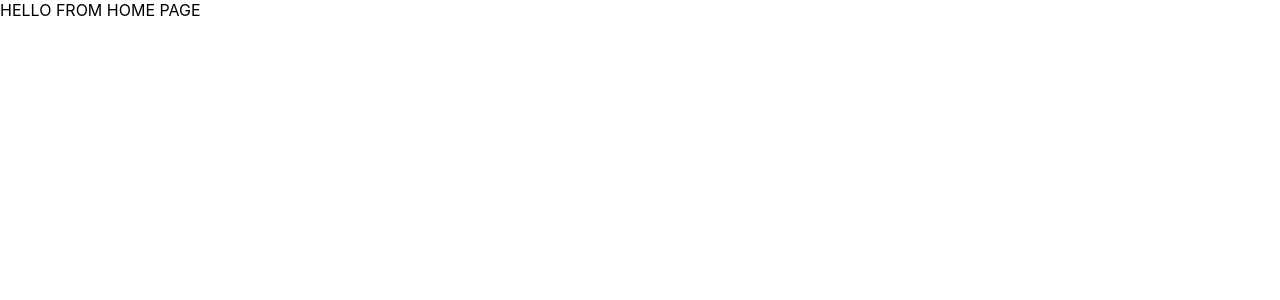
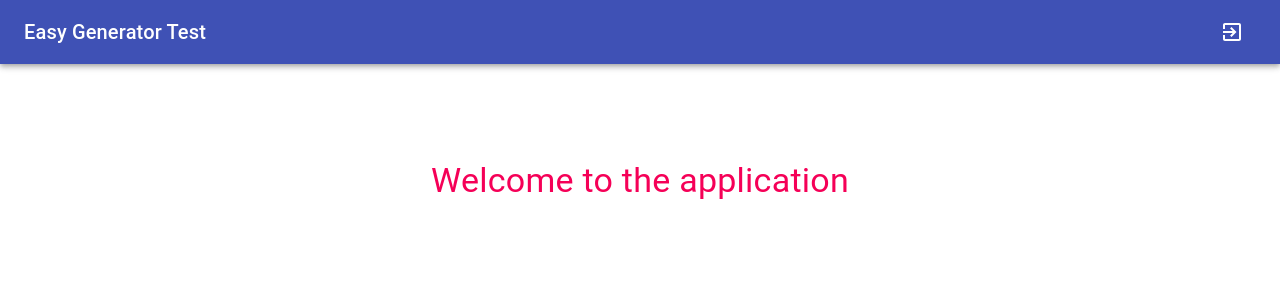
Before and after one commit to hammadahmad120/Basic-Auth-FE, a React (Create React App) app: page /dashboard in a window 1280 px wide. Shown: the top 300 px of the page. Built offline with nearby package versions, Linux system fonts and the light colour scheme; no server answers; sample sign-in values are in the browser's storage; the HTML template or start-up script is replaced by a standard one.

Commit message:
dashboard page

```diff
--- a/src/components/context/UserContextProvider.tsx
+++ b/src/components/context/UserContextProvider.tsx
@@ -4,7 +4,7 @@ import { IUserDataLocalStorage, getLoggedInUser } from "../../services/authServi
 interface UserContextProviderProps{
     user: IUserDataLocalStorage | null;
 }
-const UserContext = React.createContext(getLoggedInUser());
+export const UserContext = React.createContext(getLoggedInUser());
 
 const UserContextPovider: React.FC<React.PropsWithChildren<UserContextProviderProps>> = ({ user, children }) => {
   return <UserContext.Provider value={user}>{children}</UserContext.Provider>;
--- a/src/containers/dashboard/Dashboard.tsx
+++ b/src/containers/dashboard/Dashboard.tsx
@@ -1,11 +1,121 @@
-import React, { Component, FC } from "react";
+import React, { FC, useContext, useEffect, useState } from "react";
+import clsx from "clsx";
+import { makeStyles } from "@material-ui/core/styles";
+import Drawer from "@material-ui/core/Drawer";
+import AppBar from "@material-ui/core/AppBar";
+import Toolbar from "@material-ui/core/Toolbar";
+import Typography from "@material-ui/core/Typography";
+import Divider from "@material-ui/core/Divider";
+import IconButton from "@material-ui/core/IconButton";
+import Badge from "@material-ui/core/Badge";
+import MenuIcon from "@material-ui/icons/Menu";
+import ChevronLeftIcon from "@material-ui/icons/ChevronLeft";
+import NotificationsIcon from "@material-ui/icons/Notifications";
+import ExitToAppIcon from "@material-ui/icons/ExitToApp";
 
-const Dashboard: FC = ()=> {
-    return (
-      <div>
-        <div>HELLO FROM HOME PAGE</div>
-      </div>
-    );
+import Chip from "@material-ui/core/Chip";
+import FaceIcon from "@material-ui/icons/Face";
+import { User, getUser, userLogout } from "../../services/authServices";
+import { AuthAxios } from "../../services/axiosConfig";
+import Spinner from "../../components/shared/spinner/Spinner";
+
+const useStyles = makeStyles((theme) => ({
+  root: {
+    display: "flex",
+    alignItems: "center",
+    justifyContent:"center"
+  },
+  toolbar: {
+    paddingRight: 24,
+  },
+  appBar: {
+    zIndex: theme.zIndex.drawer + 1,
+    transition: theme.transitions.create(["width", "margin"], {
+      easing: theme.transitions.easing.sharp,
+      duration: theme.transitions.duration.leavingScreen,
+    }),
+  },
+  title: {
+    flexGrow: 1,
+  },
+  welcomeMsg:{
+    marginTop:"160px"
+  }
+}));
+
+const Dashboard:FC = () => {
+  const classes = useStyles();
+  const [user, setUser] = useState<User | null>(null);
+  const [isUserLoading, setIsUserLoading] = useState(true)
+
+  const fetchUser = async() =>{
+    try{
+        const userResponse = await getUser();
+        setUser(userResponse);
+    }catch(_){
+    }finally{
+        setIsUserLoading(false);
+    }
+  }
+
+  useEffect(()=>{
+    fetchUser();
+  },[]);
+
+
+  const handleLogout = (e:React.MouseEvent<HTMLButtonElement, MouseEvent>) => {
+    e.preventDefault();
+    userLogout("/login");
+  };
+
+  return (
+    <div className={classes.root}>
+        {isUserLoading?(
+            <Spinner isCenter={true} />
+        ):(
+            <>
+        <AppBar
+        position='absolute'
+        className={classes.appBar}
+      >
+        <Toolbar className={classes.toolbar}>
+          <Typography
+            component='h1'
+            variant='h6'
+            color='inherit'
+            noWrap
+            className={classes.title}
+          >
+            Easy Generator Test
+          </Typography>
+          {user?.name &&(
+            <Chip
+            icon={<FaceIcon />}
+            label={user.name}
+          />
+          )}
+          <IconButton
+            color='inherit'
+            onClick={handleLogout}
+          >
+            <ExitToAppIcon />
+          </IconButton>
+        </Toolbar>
+      </AppBar>
+
+      <Typography
+            component='h1'
+            variant='h4'
+            color='secondary'
+            noWrap
+            className={classes.welcomeMsg}
+          >
+            Welcome to the application
+          </Typography>
+        </>)}
+
+    </div>
+  );
 }
 
 export default Dashboard;
--- a/src/services/authServices.ts
+++ b/src/services/authServices.ts
@@ -1,4 +1,4 @@
-import Axios from "./axiosConfig";
+import Axios, {AuthAxios} from "./axiosConfig";
 
 export interface IDataLocalStorage extends IUserDataLocalStorage {
   token: string;
@@ -9,11 +9,13 @@ export interface IUserDataLocalStorage {
   email: string;
 }
 
-interface AuthResponse {
-  accessToken:string;
+export interface User {
   userId: string;
   email: string;
   name: string;
+}
+interface AuthResponse extends User {
+  accessToken:string;
 }
 
 export const userLogin = async(email: string, password: string):Promise<AuthResponse> => {
@@ -47,12 +49,21 @@ export const registerUser = async(email: string, password: string, name: string)
 }
 }
 
+export const getUser = async():Promise<User> => {
+  try{
+  const res = await AuthAxios.get("/auth/user");
+  return res.data as User;
+}catch(err){
+ return Promise.reject(err);
+}
+}
+
 export const setUserToLocalStorage =({ token, ...user }:IDataLocalStorage) => {
   localStorage.setItem("token", token);
   localStorage.setItem("userData", JSON.stringify(user));
 }
 
-export function getLoggedInUser(): IUserDataLocalStorage | null {
+export const getLoggedInUser = (): IUserDataLocalStorage | null => {
   const token = localStorage.getItem("token");
   const userData = localStorage.getItem("userData") ? JSON.parse(localStorage.getItem("userData")!) as IUserDataLocalStorage : null ;
   // return  valid token if it is in local storage
@@ -68,11 +79,11 @@ export function getUserToken() : string{
   } else return "";
 }
 
-export function clearUserStorage() {
+export const clearUserStorage = () => {
   localStorage.removeItem("token");
   localStorage.removeItem("userData");
 }
-export function userLogout(redirectLocation = "/login") {
+export const userLogout = (redirectLocation = "/login") => {
   clearUserStorage();
   window.location.replace(redirectLocation);
 }
```
